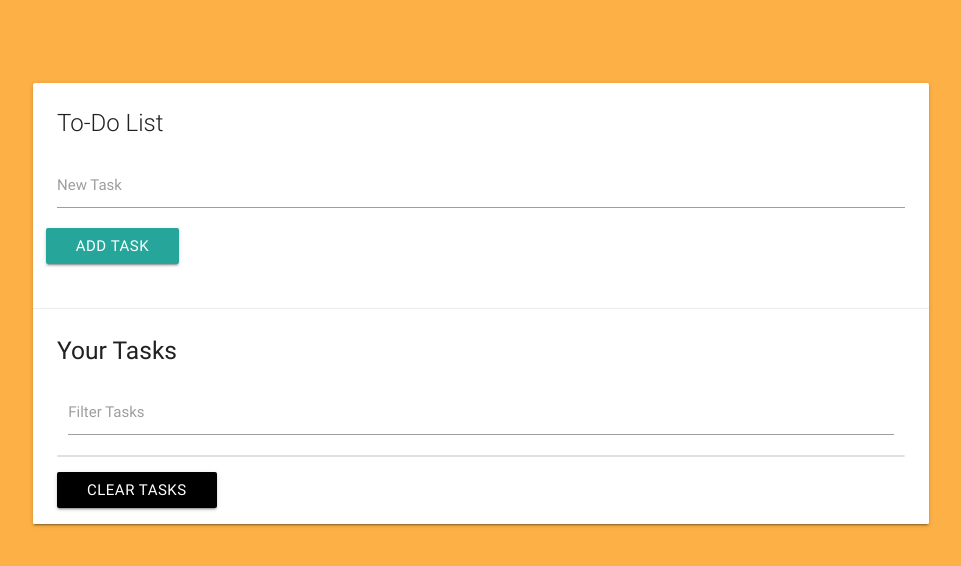
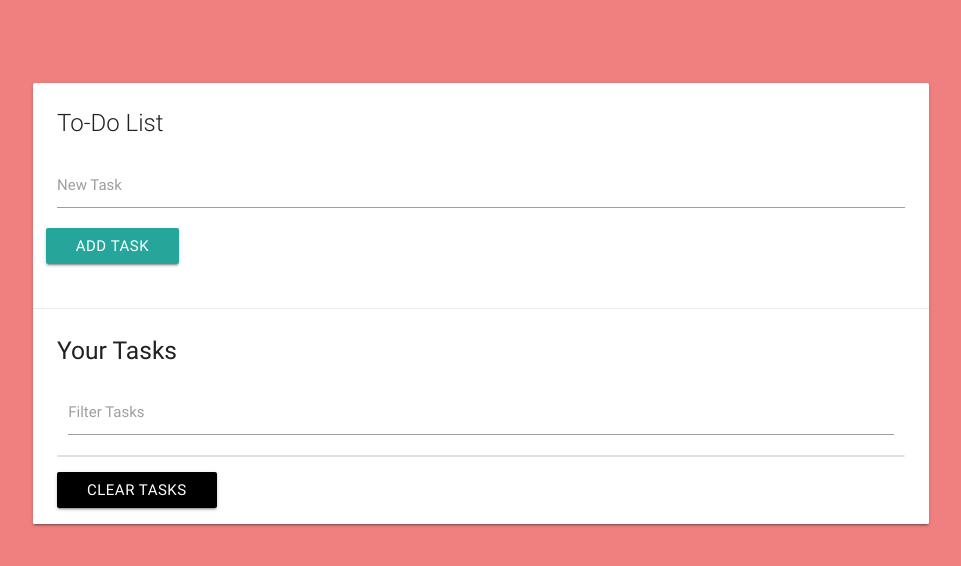
Before and after one commit to souravkumardubey/TaskList, a plain HTML site: page index.html in a window 1280 px wide. Shown: the whole page, without its empty margins (159-1120 px from the left). Drawn offline with nearby package versions, Linux system fonts and the light colour scheme.

Commit message:
changed the bg color

```diff
--- a/style.css
+++ b/style.css
@@ -9,6 +9,7 @@ body {
     background-repeat: no-repeat;
     background-size: cover ;
     background-attachment: fixed;
-    background-color: #fcb045;
+    /* background-color: #fcb045; */
+    background-color: lightcoral;
     padding-top: 5em;
 }
```
